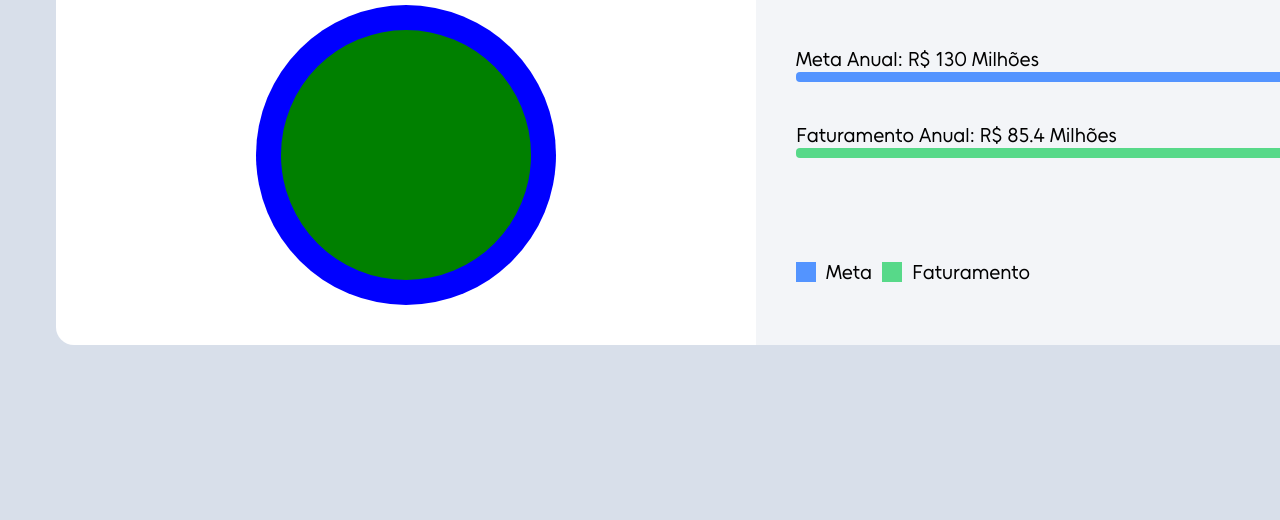
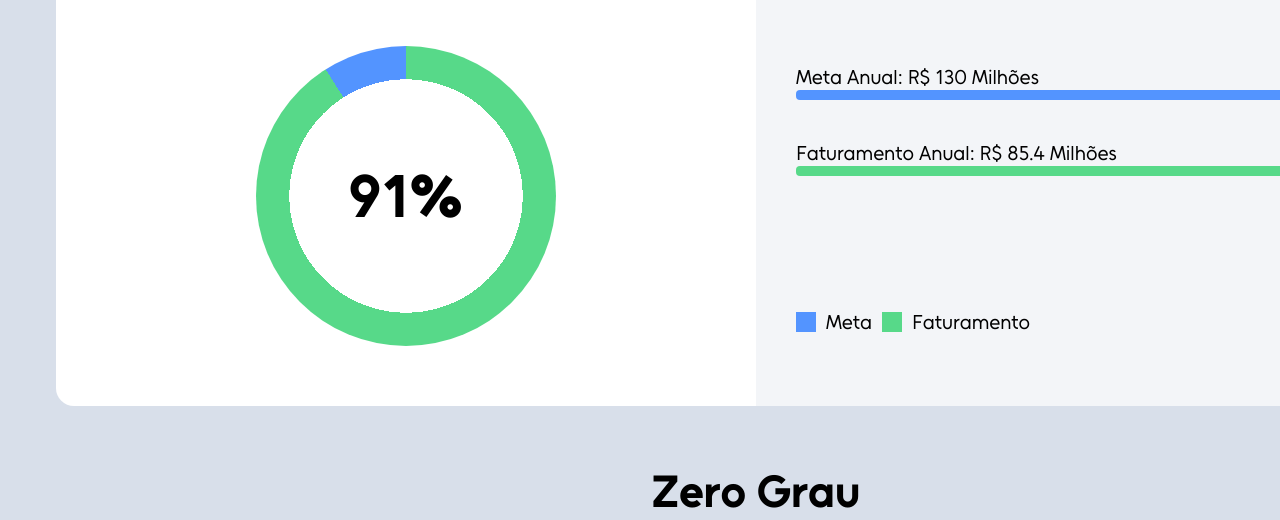
Before and after one commit to LeonardoZGTI/dashboard-2024, a plain HTML site: page index.html in a window 1280 px wide. Shown: the part 344-864 px from the top of the page. Before the commit the page ends 800 px from the top, so only its background shows below. Drawn offline with Linux system fonts and the light colour scheme.

Commit message:
finalizacoes de assets

```diff
--- a/global.css
+++ b/global.css
@@ -19,6 +19,7 @@
 
 body {
   max-width: 100%;
+  max-height: 100%;
   font-family: Unageo-regular;
   font-weight: regular;
   background-color: #d8dfea;
--- a/index.html
+++ b/index.html
@@ -16,10 +16,8 @@
           <h2>percentual</h2>
           <p>faturamento</p>
         </div>
-        <div class="circulo-progresso">
-          <div class="circulo-borda">
-            <div class="circulo-interno"></div>
-          </div>
+        <div class="progress">
+          <div role="progressbar" aria-valuenow="67" aria-valuemin="0" aria-valuemax="100" style="--value: 91"></div>
         </div>
       </section>
       <section class="informacoes">
@@ -41,5 +39,8 @@
         </div>
       </section>
     </main>
+    <footer class="footer-bg">
+      <h2>Zero Grau</h2>
+    </footer>
 </body>
 </html>
--- a/style.css
+++ b/style.css
@@ -24,43 +24,79 @@
   border-bottom-left-radius: 18px;
 }
 
-.grafico-texto h2,
+.grafico-texto h2 {
+  font-size: 36px;
+}
+
 .informacoes-texto h2 {
-  font-size: 30px;
+  font-size: 28px;
   font-family: Unageo-bold;
   text-transform: capitalize;
 }
 
 .grafico-texto p,
 .informacoes-texto p {
-  font-size: 20px;
+  font-size: 32px;
   font-family: Unageo-regular;
   text-transform: capitalize;
 }
 
-.circulo-progresso {
-  justify-self: center;
+.progress {
+  display: grid;
+  justify-content: center;
+  margin: 20px 0px;
 }
 
-.circulo-borda {
-  content: "";
-  width: 300px;
-  height: 300px;
-  background-color: blue;
+/* inicio stilo do circulo de progresso */
+@keyframes progress {
+  0% { --percentage: 0; }
+  100% { --percentage: var(--value); }
+}
+
+@property --percentage {
+  syntax: '<number>';
+  inherits: true;
+  initial-value: 0;
+}
+
+[role="progressbar"] {
+  --percentage: var(--value);
+  --primary: #57d989;
+  --secondary: #5394ff;
+  --size: 300px;
+  animation: progress 2s 0.5s forwards;
+  width: var(--size);
+  aspect-ratio: 1;
   border-radius: 50%;
   position: relative;
+  overflow: hidden;
+  display: grid;
+  place-items: center;
 }
 
-.circulo-interno {
+[role="progressbar"]::before {
   content: "";
-  width: 250px;
-  height: 250px;
-  background-color: green;
-  border-radius: 50%;
   position: absolute;
-  top: 25px;
-  right: 25px;
+  top: 0;
+  left: 0;
+  width: 100%;
+  height: 100%;
+  background: conic-gradient(var(--primary) calc(var(--percentage) * 1%), var(--secondary) 0);
+  mask: radial-gradient(white 55%, transparent 0);
+  mask-mode: alpha;
+  -webkit-mask: radial-gradient(#0000 55%, #000 0);
+  -webkit-mask-mode: alpha;
 }
+
+[role="progressbar"]::after {
+  counter-reset: percentage var(--value);
+  content: counter(percentage) '%';
+  font-family: Unageo-bold;
+  font-size: calc(var(--size) / 5);
+  color: black;
+}
+
+/* final  */
 
 .informacoes {
   padding: 40px;
@@ -116,3 +152,28 @@
   height: 20px;
   background-color: #57d989;
 }
+
+.footer-bg {
+  font-family: Unageo-bold;
+  font-size: 30px;
+  box-sizing: border-box;
+}
+
+/* responsivo */
+@media (max-width: 420px) {
+  .principal {
+    grid-template-columns: 1fr;
+    width: 700px;
+  }
+
+  .grafico {
+    border-top-right-radius: 18px;
+    border-bottom-left-radius: 0px;
+    border-bottom-right-radius: 0px;
+  }
+
+  .informacoes {
+    border-top-right-radius: 0px;
+    border-bottom-left-radius: 18px;
+  }
+}
```
